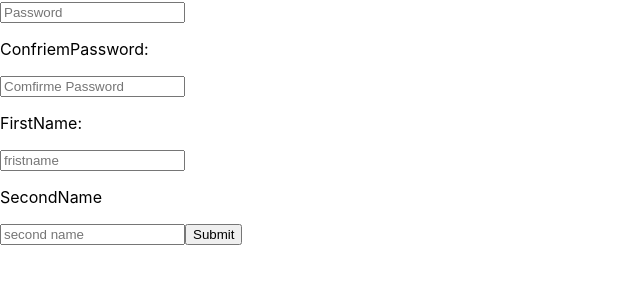
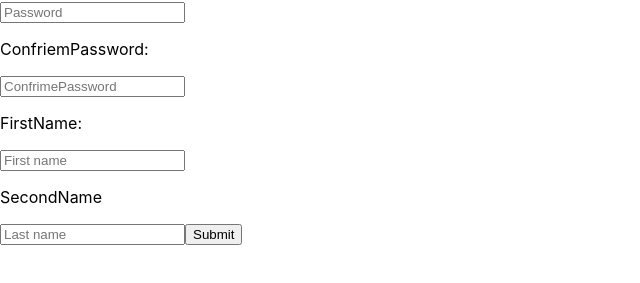
Before and after one commit to spcmarine/PollenPals, a React (Create React App) app in the folder frontend/: page /signup in a window 1280 px wide. Shown: the part 125-408 px from the top of the page, without its empty margins (0-640 px from the left). Built offline with nearby package versions, Linux system fonts and the light colour scheme.

Commit message:
signup page done

```diff
--- a/frontend/src/app/pages/signup/signup.jsx
+++ b/frontend/src/app/pages/signup/signup.jsx
@@ -1,10 +1,11 @@
 import React, {useState} from "react";
-import './signup.css';
+import styles from './signup.css';
 
 const SignUpForm = ({ navigate }) => {
     // State variables to manage the email and password input values
     const [email, setEmail] = useState("");
     const [password, setPassword] = useState("");
+    const [confrimepassword, setConfirmePassword] = useState("");
     const [firstName, setFirstName] = useState("");
     const [lastName, setLastName] = useState("");
 
@@ -37,20 +38,42 @@ const handleSubmit = async (event) =>{
         })
     }
 
+      // Function to handle email input change
+    const handleEmailChange = (event) => {
+        setEmail(event.target.value);
+  }
+
+  // Function to handle password input change
+    const handlePasswordChange = (event) => {
+        setPassword(event.target.value);
+  }
+
+    const handleConfrimePasswordChange = (event) => {
+        setPassword(event.target.value);
+}
+
+    const handleFirstNameChange = (event) => {
+        setFirstName(event.target.value);
+  }
+
+    const handleLastNameChange = (event) => {
+        setLastName(event.target.value);
+  }
+
 
     return(
         <div>
             <form>
                 <p>Email: </p>
-                <input placeholder='Email' id='email' type='text' value={ email }></input>
+                <input placeholder="Email" id='email' className={styles.email} type='text' value={email} onChange={handleEmailChange}></input>
                 <p>Password: </p>
-                <input placeholder="Password"></input>
+                <input placeholder="Password" id='password' className={styles.password} type='password' value={password} onChange={handlePasswordChange}></input>
                 <p>ConfriemPassword: </p>
-                <input placeholder="Comfirme Password"></input>
+                <input placeholder="ConfrimePassword" id='Confrimepassword' className={styles.Confirmepassword} type='password' value={confrimepassword} onChange={handleConfrimePasswordChange}></input>
                 <p>FirstName:</p>
-                <input placeholder="fristname"></input>
+                <input placeholder="First name" id='first-name' className={styles.firstName} type='first-name' value={firstName} onChange={handleFirstNameChange}></input>
                 <p>SecondName</p>
-                <input placeholder="second name" type="text" />
+                <input placeholder="Last name" id='last-name' className={styles.lastName} type='last-name' value={lastName} onChange={handleLastNameChange}/>
                 <button>Submit</button>
             </form>
         </div>
```
